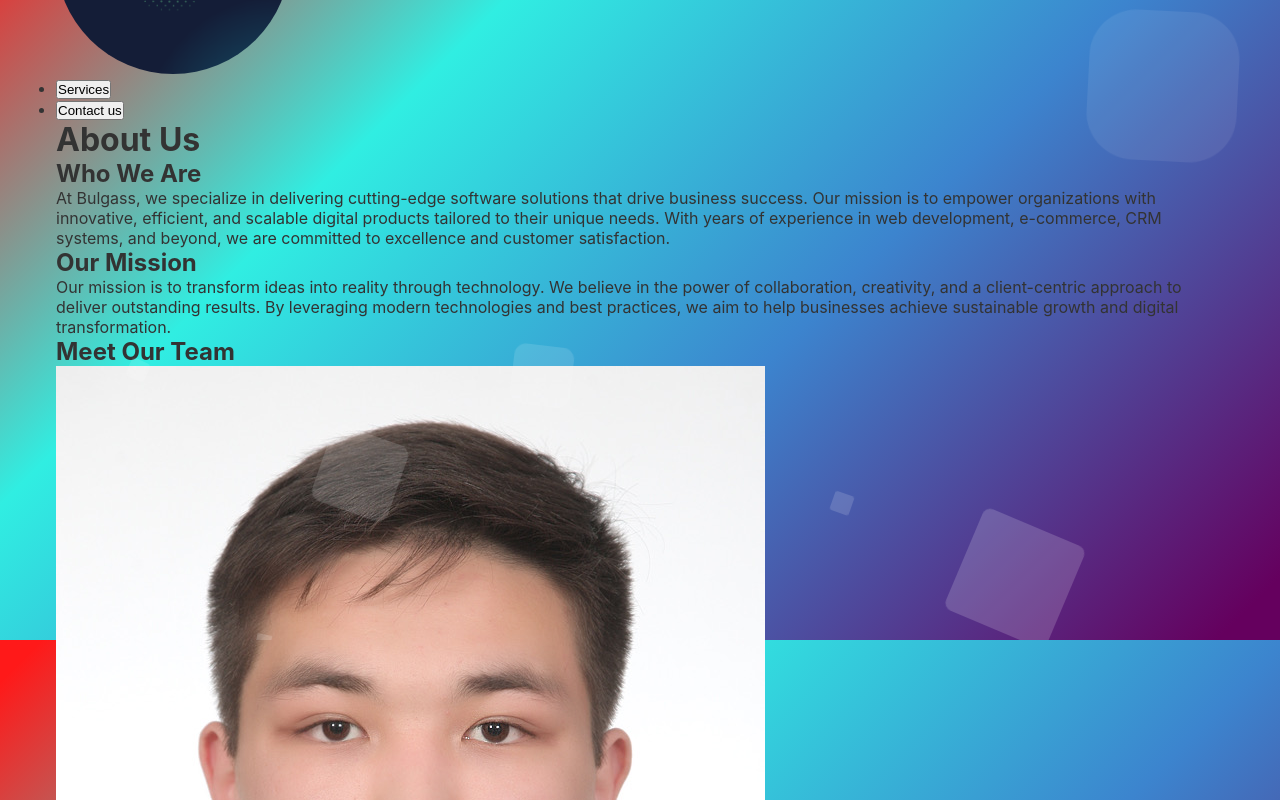
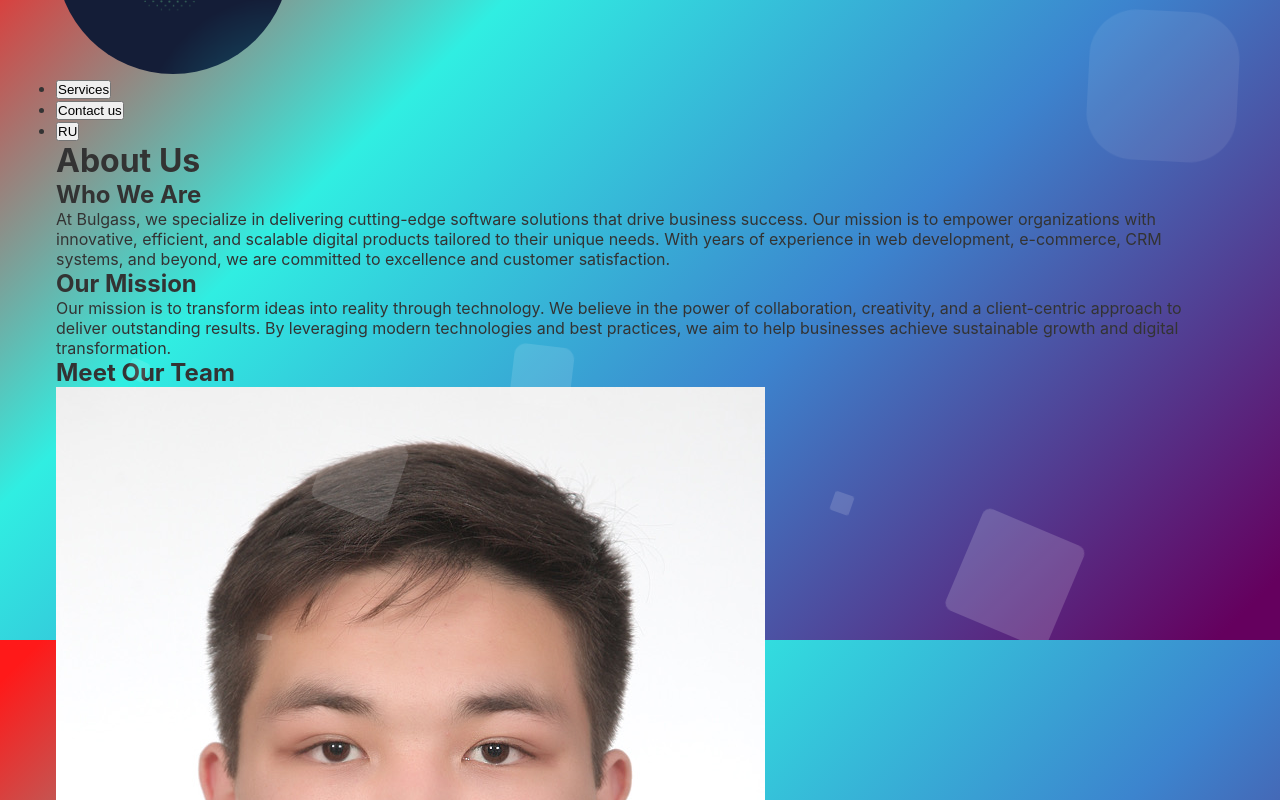
Before and after one commit to KutmanBekbolotov/bulgass-dev, a React (Vite) app: page /about in a window 1280 px wide. Shown: the part 160-960 px from the top of the page. Built offline with nearby package versions, Linux system fonts and the light colour scheme.

Commit message:
added language context

```diff
--- a/src/App.jsx
+++ b/src/App.jsx
@@ -1,4 +1,4 @@
-import React from 'react';
+import { LanguageProvider } from './language-config/LanguageContext';
 import { BrowserRouter as Router, Route, Routes } from 'react-router-dom';
 import Header from './components/Header';
 import MainSection from './components/MainSection';
@@ -8,6 +8,7 @@ import Blog from './pages/Blog';
 
 const App = () => {
   return (
+    <LanguageProvider>
     <Router>
       <Header />
       <main>
@@ -19,6 +20,8 @@ const App = () => {
       </main>
       <Footer />
     </Router>
+    </LanguageProvider>
+
   );
 };
 
--- a/src/components/Header.jsx
+++ b/src/components/Header.jsx
@@ -1,9 +1,13 @@
-import React, { useRef, useState } from 'react';
+import {  useState, useContext } from 'react';
 import "./Header.css";
 import logo from '../assets/logo.png';
+import { LanguageContext } from "../language-config/LanguageContext";
+
+
 
 const Header = ({ scrollToFooter }) => {
   const [isModalOpen, setModalOpen] = useState(false);
+  const { language, toggleLanguage } = useContext(LanguageContext);
 
   const services = [
     { title: "Strategy", items: ["Optimizing for Growth", "Talent Enablement", "Mergers & Acquisitions", "Project to Product", "Generative AI Advisory", "Transformative Research & Insights"] },
@@ -41,6 +45,11 @@ const Header = ({ scrollToFooter }) => {
                   Contact us
                 </button>
               </li>
+               <li>
+              <button onClick={toggleLanguage}>
+              {language === "en" ? "RU" : "EN"}
+            </button>
+               </li>
             </ul>
           </nav>
         </div>
--- /dev/null
+++ b/src/language-config/LanguageContext.jsx
@@ -0,0 +1,22 @@
+import { createContext, useState } from 'react';
+import PropTypes from 'prop-types';
+
+export const LanguageContext = createContext();
+
+export function LanguageProvider({ children }) {
+  const [language, setLanguage] = useState('en');
+
+  const toggleLanguage = () => {
+    setLanguage(prev => prev === 'en' ? 'ru' : 'en');
+  };
+
+  return (
+    <LanguageContext.Provider value={{ language, toggleLanguage }}>
+      {children}
+    </LanguageContext.Provider>
+  );
+}
+
+LanguageProvider.propTypes = {
+  children: PropTypes.node.isRequired
+};
--- a/src/pages/About.jsx
+++ b/src/pages/About.jsx
@@ -1,5 +1,6 @@
-import React from "react";
+import { useContext } from "react";
 import "./About.css";
+import { LanguageContext } from "../language-config/LanguageContext";
 import TeamMate1 from "../assets/TeamMates/TeamMate1.JPG";
 import TeamMate2 from "../assets/TeamMates/TeamMate2.jpeg";
 import TeamMate3 from "../assets/TeamMates/TeamMate3.jpeg";
@@ -7,7 +8,135 @@ import TeamMate4 from "../assets/TeamMates/TeamMate4.png";
 import TeamMate5 from "../assets/TeamMates/TeamMate5.jpeg";
 import TeamMate6 from "../assets/TeamMates/TeamMate6.png";
 
+const translations = {
+  en: {
+    title: "About Us",
+    whoWeAre: "Who We Are",
+    mission: "Our Mission",
+    meetTeam: "Meet Our Team",
+    description1: `
+      At Bulgass, we specialize in delivering cutting-edge software solutions that drive business success.
+      Our mission is to empower organizations with innovative, efficient, and scalable digital products
+      tailored to their unique needs. With years of experience in web development, e-commerce, CRM systems,
+      and beyond, we are committed to excellence and customer satisfaction.
+    `,
+    description2: `
+      Our mission is to transform ideas into reality through technology. We believe in the power of
+      collaboration, creativity, and a client-centric approach to deliver outstanding results. By leveraging
+      modern technologies and best practices, we aim to help businesses achieve sustainable growth and digital
+      transformation.
+    `,
+  },
+  ru: {
+    title: "О нас",
+    whoWeAre: "Кто мы",
+    mission: "Наша миссия",
+    meetTeam: "Наша команда",
+    description1: `
+      В Bulgass мы специализируемся на предоставлении передовых программных решений, которые способствуют успеху бизнеса.
+      Наша миссия — предоставлять инновационные, эффективные и масштабируемые цифровые продукты,
+      адаптированные к уникальным потребностям клиентов. Мы стремимся к совершенству и удовлетворению клиентов.
+    `,
+    description2: `
+      Наша миссия — превращать идеи в реальность с помощью технологий. Мы верим в силу
+      сотрудничества, креативности и ориентации на клиента, чтобы достигать выдающихся результатов.
+    `,
+  },
+};
+
+const teamMembers = [
+  {
+    name: "Kutman Bekbolotov",
+    roles: {
+      en: "Full Stack Software Engineer",
+      ru: "Full Stack инженер-программист",
+    },
+    descriptions: {
+      en: "A highly skilled Full Stack Software Engineer with extensive experience in both frontend and backend development, delivering end-to-end solutions for complex applications.",
+      ru: "Высококвалифицированный Full Stack инженер-программист с обширным опытом в разработке как фронтенд, так и бэкенд решений, предоставляющий комплексные решения для сложных приложений.",
+    },
+    img: TeamMate1,
+  },
+  {
+    name: "Paul Fischer",
+    roles: {
+      en: "Experienced Backend Engineer",
+      ru: "Опытный бэкенд инженер",
+    },
+    descriptions: {
+      en: "A senior backend engineer with extensive expertise in building scalable, secure, and high-performance systems.",
+      ru: "Старший инженер бэкенда с обширным опытом в создании масштабируемых, безопасных и высокопроизводительных систем.",
+    },
+    img: TeamMate2,
+  },
+  {
+    name: "Ilyaz Zulpiev",
+    roles: {
+      en: "Lead Developer",
+      ru: "Ведущий разработчик",
+    },
+    descriptions: {
+      en: "A strategic Lead Developer with a strong background in full-stack development, capable of driving technical innovation and overseeing the development lifecycle.",
+      ru: "Стратегический ведущий разработчик с сильным опытом в full-stack разработке, способный внедрять технические инновации и управлять жизненным циклом разработки.",
+    },
+    img: TeamMate3,
+  },
+  {
+    name: "Aiza Abditair",
+    roles: {
+      en: "SEO & Founder",
+      ru: "SEO специалист и основатель",
+    },
+    descriptions: {
+      en: "An entrepreneurial SEO expert and founder, combining technical SEO knowledge with business acumen to create high-performing websites and successful digital marketing strategies.",
+      ru: "Предприимчивый SEO специалист и основатель, объединяющий технические знания в области SEO с деловой хваткой для создания высокоэффективных сайтов и успешных стратегий цифрового маркетинга.",
+    },
+    img: TeamMate4,
+  },
+  {
+    name: "Shernazar Alykulov",
+    roles: {
+      en: "Marketing Lead",
+      ru: "Руководитель отдела маркетинга",
+    },
+    descriptions: {
+      en: "A results-oriented Marketing Lead skilled in developing and executing innovative marketing strategies, analyzing market trends, and enhancing customer engagement.",
+      ru: "Ориентированный на результат руководитель отдела маркетинга, обладающий навыками разработки и реализации инновационных маркетинговых стратегий, анализа рыночных тенденций и повышения вовлеченности клиентов.",
+    },
+    img: TeamMate5,
+  },
+  {
+    name: "Nazik Alymseitova",
+    roles: {
+      en: "Lead Developer",
+      ru: "Ведущий разработчик",
+    },
+    descriptions: {
+      en: "A strategic Lead Developer with a strong background in full-stack development, capable of driving technical innovation and overseeing the development lifecycle.",
+      ru: "Стратегический ведущий разработчик с сильным опытом в full-stack разработке, способный внедрять технические инновации и управлять жизненным циклом разработки.",
+    },
+    img: TeamMate6,
+  },
+];
+
+
 const AboutUs = () => {
+  const { language } = useContext(LanguageContext);
+  const t = translations[language];
+
+  const TeamMember = ({ name, img, roles, descriptions }) => (
+    <div className="team-member bg-white shadow-lg rounded-lg p-6 text-center transition-transform transform hover:scale-105">
+      <img
+        src={img}
+        alt={`${name} photo`}
+        className="w-32 h-44 mx-auto rounded-full mb-4 object-cover"
+      />
+      <h3 className="text-xl font-bold text-gray-800">{name}</h3>
+      <h6 className="text-lg text-gray-600">{roles[language]}</h6>
+      <p className="text-gray-600">{descriptions[language]}</p>
+    </div>
+  );
+
   return (
     <div className="relative min-h-screen py-12 px-6 overflow-hidden">
       <div className="absolute inset-0 area -z-10">
@@ -19,102 +148,30 @@ const AboutUs = () => {
       </div>
 
       <div className="container mx-auto relative z-10">
-        <h1 className="text-4xl font-bold text-white text-center mb-8">
-          About Us
-        </h1>
+        <h1 className="text-4xl font-bold text-white text-center mb-8">{t.title}</h1>
 
         <section className="mb-12">
-          <h2 className="text-2xl font-semibold text-white mb-4">Who We Are</h2>
-          <p className="text-white leading-relaxed">
-            At Bulgass, we specialize in delivering cutting-edge software solutions that drive business success.
-            Our mission is to empower organizations with innovative, efficient, and scalable digital products
-            tailored to their unique needs. With years of experience in web development, e-commerce, CRM systems,
-            and beyond, we are committed to excellence and customer satisfaction.
-          </p>
+          <h2 className="text-2xl font-semibold text-white mb-4">{t.whoWeAre}</h2>
+          <p className="text-white leading-relaxed">{t.description1}</p>
         </section>
 
         <section className="mb-12">
-          <h2 className="text-2xl font-semibold text-white mb-4">Our Mission</h2>
-          <p className="text-white leading-relaxed">
-            Our mission is to transform ideas into reality through technology. We believe in the power of
-            collaboration, creativity, and a client-centric approach to deliver outstanding results. By leveraging
-            modern technologies and best practices, we aim to help businesses achieve sustainable growth and digital
-            transformation.
-          </p>
+          <h2 className="text-2xl font-semibold text-white mb-4">{t.mission}</h2>
+          <p className="text-white leading-relaxed">{t.description2}</p>
         </section>
 
         <section>
-          <h2 className="text-2xl font-semibold text-white mb-4">Meet Our Team</h2>
+          <h2 className="text-2xl font-semibold text-white mb-4">{t.meetTeam}</h2>
           <div className="grid grid-cols-1 md:grid-cols-3 gap-8">
-            <div className="team-member bg-white shadow-lg rounded-lg p-6 text-center transition-transform transform hover:scale-105">
-              <img
-                src={TeamMate1}
-                alt="Team Member 1"
-                className="w-32 h-30 mx-auto rounded-full mb-4"
+            {teamMembers.map((member, index) => (
+              <TeamMember
+                key={index}
+                name={member.name}
+                img={member.img}
+                roles={member.roles}
+                descriptions={member.descriptions}
               />
-              <h3 className="text-xl font-bold text-gray-800">Kutman Bekbolotov</h3>
-              <h6 className="text-xl font-bold text-gray-600">Full Stack Software Engineer</h6>
-              <p className="text-gray-600">
-              A highly skilled Full Stack Software Engineer with extensive experience in both frontend and backend development, delivering end-to-end solutions for complex applications.
-              </p>
-            </div>
-            <div className="team-member bg-white shadow-lg rounded-lg p-6 text-center transition-transform transform hover:scale-105">
-              <img
-                src={TeamMate2}
-                alt="Team Member 2"
-                className="w-32 h-40 mx-auto rounded-full mb-4"
-              />
-              <h3 className="text-xl font-bold text-gray-800">Paul Fischer</h3>
-              <h6 className="text-xl font-bold text-gray-600">Experienced backend engineer</h6>
-              <p className="text-gray-600">
-                A senior backend engineer with extensive expertise in building scalable, secure, and high-performance systems.
-              </p>
-            </div>
-            <div className="team-member bg-white shadow-lg rounded-lg p-6 text-center transition-transform transform hover:scale-105">
-              <img
-                src={TeamMate3}
-                alt="Team Member 3"
-                className="w-32 h-44 mx-auto rounded-full mb-4"
-              />
-              <h3 className="text-xl font-bold text-gray-800">Ilyaz Zulpiev</h3>
-              <h6 className="text-xl font-bold text-gray-600">Lead Developer</h6>
-              <p className="text-gray-600">
-                A strategic Lead Developer with a strong background in full-stack development, capable of driving technical innovation and overseeing the development lifecycle.</p>
-            </div>
-            <div className="team-member bg-white shadow-lg rounded-lg p-6 text-center transition-transform transform hover:scale-105">
-              <img
-                src={TeamMate4}
-                alt="Team Member 3"
-                className="w-32 h-38 mx-auto rounded-full mb-4"
-              />
-              <h3 className="text-xl font-bold text-gray-800">Aiza Abditair</h3>
-              <h6 className="text-xl font-bold text-gray-600">SEO & funder</h6>
-              <p className="text-gray-600">
-              An entrepreneurial SEO expert and founder, combining technical SEO knowledge with business acumen to create high-performing websites and successful digital marketing strategies.
-              </p>
-            </div>
-            <div className="team-member bg-white shadow-lg rounded-lg p-6 text-center transition-transform transform hover:scale-105">
-              <img
-                src={TeamMate5}
-                alt="Team Member 3"
-                className="w-32 h-34 mx-auto rounded-full mb-4"
-              />
-              <h3 className="text-xl font-bold text-gray-800">Shernazar Alykulov</h3>
-              <h6 className="text-xl font-bold text-gray-600">Marketing Lead</h6>
-              <p className="text-gray-600">A results-oriented Marketing Lead skilled in developing and executing innovative marketing strategies, analyzing market trends, and enhancing customer engagement.</p>
-            </div>
-            <div className="team-member bg-white shadow-lg rounded-lg p-6 text-center transition-transform transform hover:scale-105">
-              <img
-                src={TeamMate6}
-                alt="Team Member 3"
-                className="w-32 h-44 mx-auto rounded-full mb-4"
-              />
-              <h3 className="text-xl font-bold text-gray-800">Nazik Alymseitova</h3>
-              <h6 className="text-xl font-bold text-gray-600">Lead Developer</h6>
-              <p className="text-gray-600">
-                A strategic Lead Developer with a strong background in full-stack development, capable of driving technical innovation and overseeing the development lifecycle.
-              </p>
-            </div>
+            ))}
           </div>
         </section>
       </div>
```
